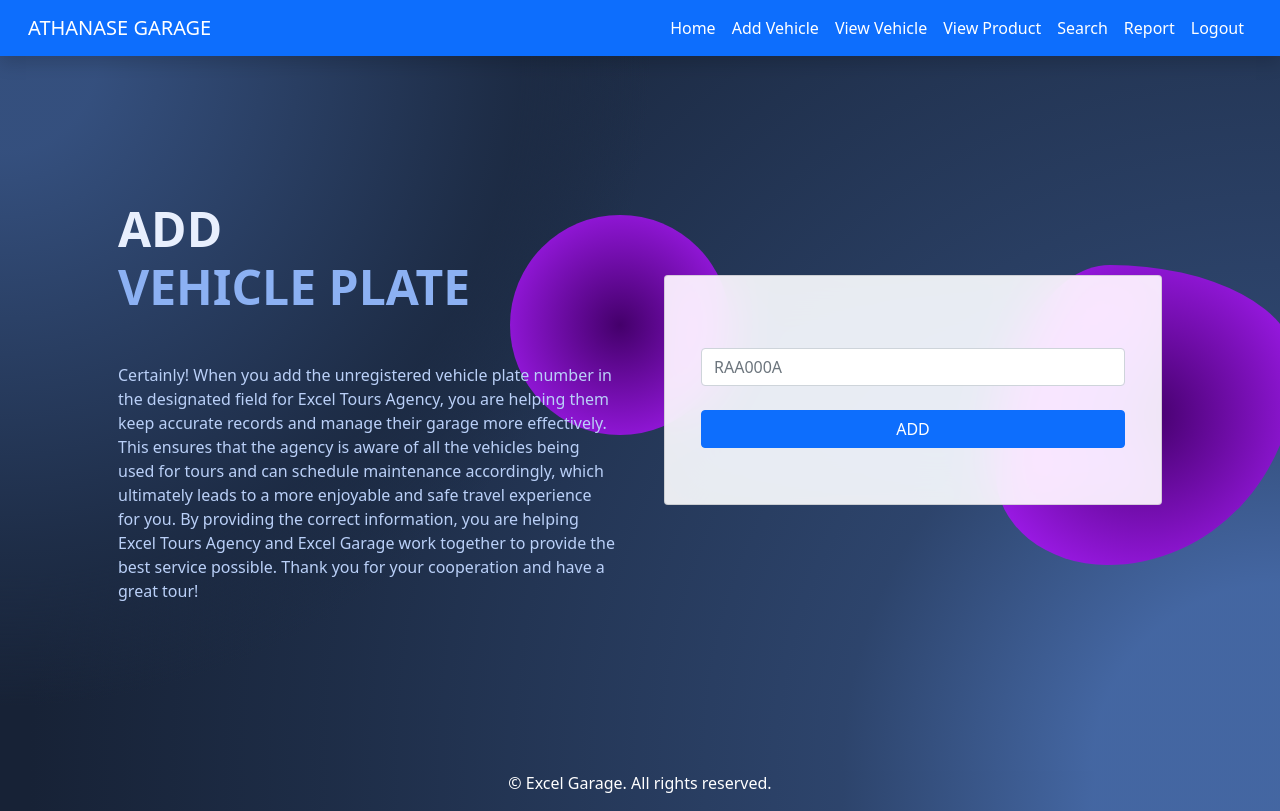
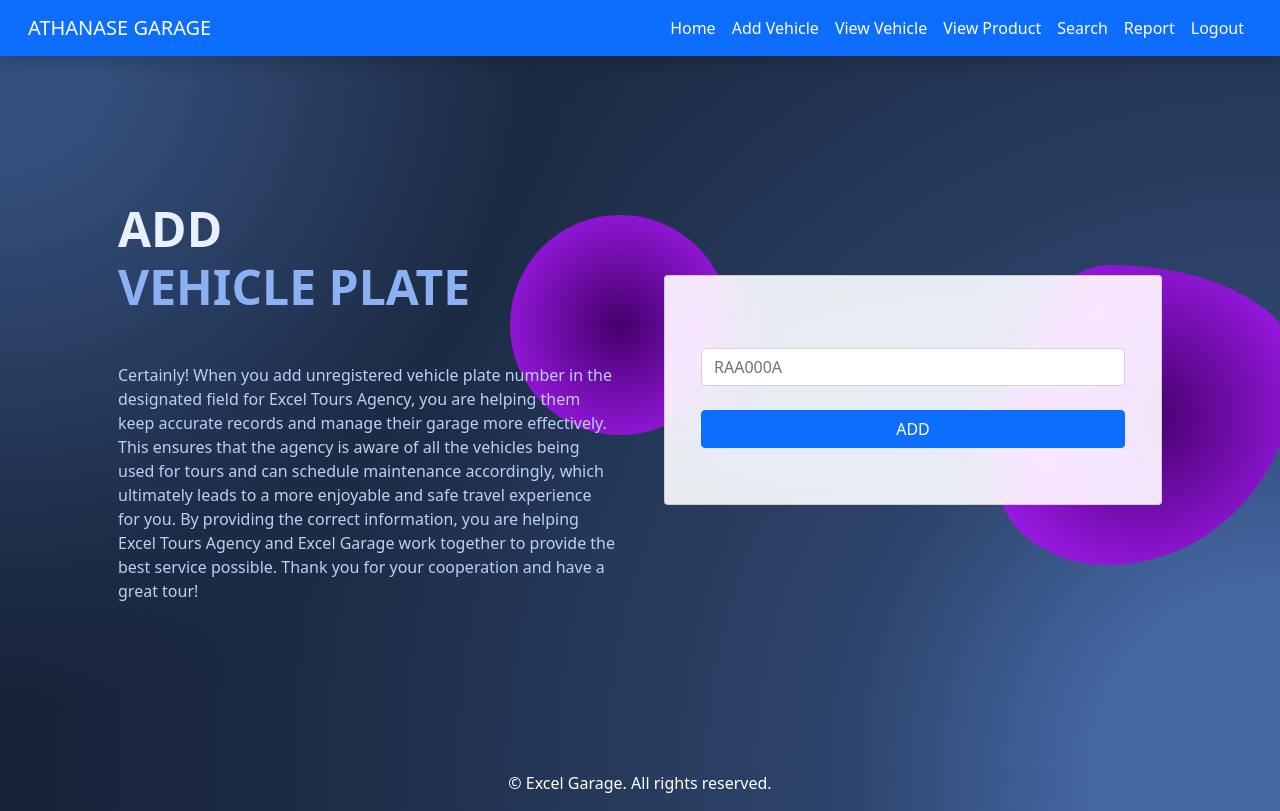
Before and after one commit to shemamoses/excel-garage, a PHP site: page /excel_garage_management/vehicles.php in a window 1280 px wide. Run offline with PHP 8.4, Linux system fonts and the light colour scheme; the visitor is signed in with stand-in values (Sample User, id 1).

Commit message:
NGAHO REBA

```diff
--- a/vehicles.php
+++ b/vehicles.php
@@ -188,7 +188,7 @@ if (isset($_POST['submit']))
           <span style="color: hsl(218, 81%, 75%)">VEHICLE PLATE</span>
         </h1>
         <p class="mb-4 opacity-70" style="color: hsl(218, 81%, 85%)">
-        Certainly! When you add the unregistered vehicle plate number in the designated field for Excel Tours Agency, you are helping them keep accurate records and manage their garage more effectively. This ensures that the agency is aware of all the vehicles being used for tours and can schedule maintenance accordingly, which ultimately leads to a more enjoyable and safe travel experience for you. By providing the correct information, you are helping Excel Tours Agency and Excel Garage work together to provide the best service possible. Thank you for your cooperation and have a great tour!
+        Certainly! When you add unregistered vehicle plate number in the designated field for Excel Tours Agency, you are helping them keep accurate records and manage their garage more effectively. This ensures that the agency is aware of all the vehicles being used for tours and can schedule maintenance accordingly, which ultimately leads to a more enjoyable and safe travel experience for you. By providing the correct information, you are helping Excel Tours Agency and Excel Garage work together to provide the best service possible. Thank you for your cooperation and have a great tour!
         </p>
       </div>
 
```
